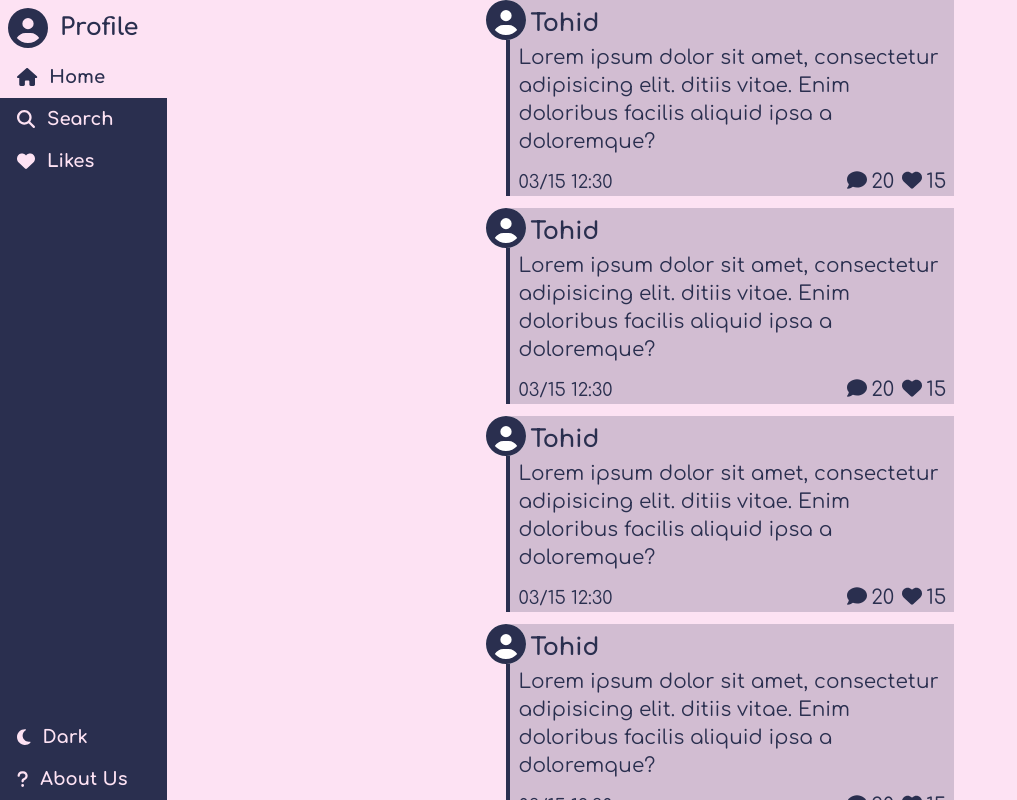
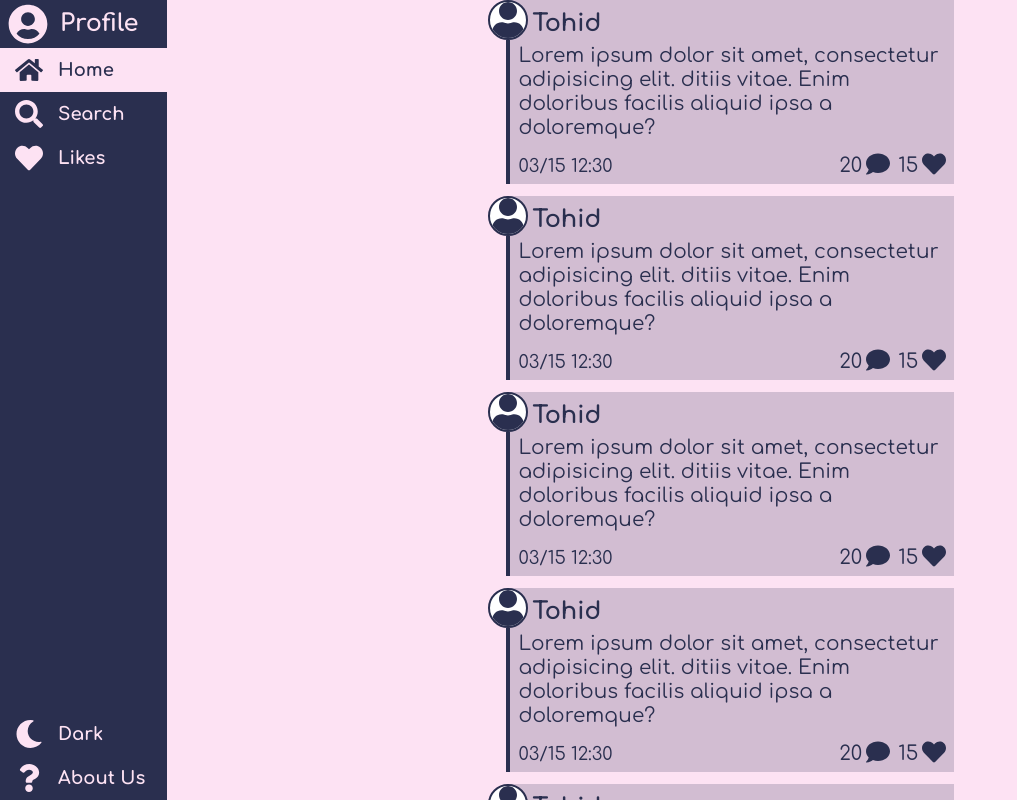
Before and after one commit to TohidEq/blog-json-server, a React (Vite) app: page / in a window 1280 px wide. Shown: the whole page, without its empty margins (0-1017 px from the left). Built offline with nearby package versions, Linux system fonts and the light colour scheme; no server answers; what @nhost/react, @nhost/react-apollo would draw is missing.

Commit message:
add react-icons package and change some styles

```diff
--- a/package.json
+++ b/package.json
@@ -23,6 +23,7 @@
     "nhost-js-sdk": "^3.1.0",
     "react": "^18.2.0",
     "react-dom": "^18.2.0",
+    "react-icons": "^4.8.0",
     "react-router-dom": "^6.10.0",
     "tailwindcss": "^3.3.1"
   },
--- a/src/components/card/Card.css
+++ b/src/components/card/Card.css
@@ -8,10 +8,9 @@
     relative
     justify-start
     items-center
-
     sm:h-10
-    ml-[18px]
-    sm:ml-5
+    ml-[17px]
+    sm:ml-[22px]
     w-fit;
 }
 .card .profile svg {
@@ -32,7 +31,7 @@
 
 /* text */
 .card p.text {
-  @apply text-lg sm:text-[20px] px-2 pb-1 pt-1
+  @apply text-base sm:text-[20px] px-2 pb-1 pt-1
    border-light-dark-2 border-l-2 sm:border-l-4;
 }
 
@@ -40,20 +39,21 @@
 .card .post-information {
   @apply flex justify-between
     pt-2
+    pb-1
     px-2
      border-light-dark-2 border-l-2 sm:border-l-4;
 }
 .card .post-information .icons {
-  @apply sm:h-5;
+  @apply flex;
 }
 .card .post-information a {
-  @apply sm:h-5 odd:pr-2 inline;
+  @apply odd:pr-2 flex;
 }
 .card .post-information .icons svg {
-  @apply sm:h-5 sm:w-5 pr-1;
+  @apply h-5 w-5 ml-1 sm:h-6 sm:w-6;
 }
 .card .post-information .icons span {
-  @apply text-base sm:text-xl sm:h-5;
+  @apply text-base sm:text-xl;
 }
 .card .post-information .date {
   @apply text-base sm:text-lg;
--- a/src/components/card/Card.tsx
+++ b/src/components/card/Card.tsx
@@ -1,13 +1,6 @@
 import React from "react";
-import { FontAwesomeIcon } from "@fortawesome/react-fontawesome";
-import {
-  faUserCircle as fasUser,
-  faHome as fasHome,
-  faHeart as fasHeart,
-  faComment as fasComment,
-} from "@fortawesome/free-solid-svg-icons";
-import { faUser as farUser } from "@fortawesome/free-regular-svg-icons";
 import { Link } from "react-router-dom";
+import { FaUser, FaComment, FaHeart } from "react-icons/fa";
 
 type Props = {
   name: string;
@@ -21,7 +14,7 @@ const Card = (props: Props) => {
   return (
     <div className="card">
       <Link to={"/some-user-profile"} className="profile">
-        <FontAwesomeIcon icon={fasUser} />
+        <FaUser className="border-[1px] sm:border-2" />
         <span className="profile-name">{props.name}</span>
       </Link>
       <p className="text">{props.text}</p>
@@ -29,12 +22,12 @@ const Card = (props: Props) => {
         <span className="date">{props.date}</span>
         <div className="icons">
           <Link to={"/"}>
-            <FontAwesomeIcon icon={fasComment} />
             <span>{props.likes}</span>
+            <FaComment />
           </Link>
           <Link to={"/"}>
-            <FontAwesomeIcon icon={fasHeart} />
             <span>{props.comments}</span>
+            <FaHeart />
           </Link>
         </div>
       </div>
--- a/src/components/pages/signInUp/SignIn.tsx
+++ b/src/components/pages/signInUp/SignIn.tsx
@@ -1,12 +1,7 @@
 import React from "react";
 import { useState } from "react";
 
-import { FontAwesomeIcon } from "@fortawesome/react-fontawesome";
-import {
-  faEye as fasEye,
-  faEyeSlash as fasEye2,
-} from "@fortawesome/free-solid-svg-icons";
-import { faUser as farUser } from "@fortawesome/free-regular-svg-icons";
+import { FaEye, FaEyeSlash } from "react-icons/fa";
 import { Link } from "react-router-dom";
 import { validEmail, validPassword } from "../../../utils/regex";
 
@@ -75,7 +70,7 @@ const SignIn = (props: Props) => {
             placeholder="Password"
           />
           <div className="show-passwrd" onClick={showPasswrdHandler}>
-            <FontAwesomeIcon icon={showPasswrd ? fasEye : fasEye2} />
+            {showPasswrd ? <FaEye /> : <FaEyeSlash />}
           </div>
         </div>
         <div className="btns">
--- a/src/components/pages/signInUp/SignUp.tsx
+++ b/src/components/pages/signInUp/SignUp.tsx
@@ -1,12 +1,7 @@
 import React from "react";
 import { useState } from "react";
 
-import { FontAwesomeIcon } from "@fortawesome/react-fontawesome";
-import {
-  faN,
-  faEye as fasEye,
-  faEyeSlash as fasEye2,
-} from "@fortawesome/free-solid-svg-icons";
+import { FaEye, FaEyeSlash } from "react-icons/fa";
 import { faUser as farUser } from "@fortawesome/free-regular-svg-icons";
 import { Link } from "react-router-dom";
 import { validEmail, validPassword, validName } from "../../../utils/regex";
@@ -115,7 +110,7 @@ const SignUp = (props: Props) => {
             placeholder="Password"
           />
           <div className="show-passwrd" onClick={showPasswrdHandler}>
-            <FontAwesomeIcon icon={showPasswrd ? fasEye : fasEye2} />
+            {showPasswrd ? <FaEye /> : <FaEyeSlash />}
           </div>
         </div>
         <div className="btns">
--- a/src/components/sidebar/Sidebar.css
+++ b/src/components/sidebar/Sidebar.css
@@ -19,27 +19,32 @@ aside .side-links {
   @apply last:absolute last:bottom-0 flex flex-wrap;
 }
 aside .side-item {
-  @apply snap-center transition-colors duration-150 flex items-center  w-full text-lg;
+  @apply snap-center transition-colors duration-150 flex items-center  w-full text-lg h-11;
 }
 
 aside .side-item span {
   @apply hidden sm:inline-block font-bold;
 }
-.side-links svg {
-  @apply sm:w-fit px-4 mx-auto sm:mx-0  sm:pl-[17px] sm:pr-3 py-3 overflow-hidden;
+
+.side-links .svg {
+  @apply w-8 h-8 mx-auto sm:mx-[13px] p-0.5;
 }
 
 aside .side-profile {
-  @apply text-2xl;
+  @apply text-2xl h-12;
 }
 aside .side-profile span {
   @apply pl-1;
 }
-aside .side-profile svg {
-  @apply w-10 h-10 p-2 overflow-hidden;
+aside .side-profile .svg {
+  @apply w-10 h-10 mx-2 overflow-hidden;
+}
+aside .side-item svg {
+  @apply w-full h-full;
 }
 
 /* theme colors */
+
 aside {
   @apply bg-light-dark-2 text-light-light-1;
 }
--- a/src/components/sidebar/Sidebar.tsx
+++ b/src/components/sidebar/Sidebar.tsx
@@ -1,14 +1,14 @@
 import { FontAwesomeIcon } from "@fortawesome/react-fontawesome";
+
 import {
-  faUserCircle as fasUser,
-  faHome as fasHome,
-  faHeart as fasHeart,
-  faSearch as fasSearch,
-  faQuestion as fasQues,
-  faMoon as fasDark,
-  faLightbulb as fasLight,
-} from "@fortawesome/free-solid-svg-icons";
-import { faUser as farUser } from "@fortawesome/free-regular-svg-icons";
+  FaUserCircle,
+  FaHome,
+  FaHeart,
+  FaSearch,
+  FaQuestion,
+  FaMoon,
+  FaSun,
+} from "react-icons/fa";
 import React from "react";
 
 import { Link, NavLink } from "react-router-dom";
@@ -31,35 +31,45 @@ const Sidebar = (props: Props) => {
     <aside>
       {/* Profile of SignIn/Up --> */}
       <NavLink to={"/profile"} className="side-item side-profile">
-        <FontAwesomeIcon icon={fasUser} />
+        <div className="svg rounded-full overflow-hidden">
+          <FaUserCircle />
+        </div>
         <span>Profile</span>
       </NavLink>
       {/* <-- end profile or SignIn/Up */}
       <div className="side-links-container">
         <div className="side-links">
           <NavLink to={"/"} className="side-item" end>
-            <FontAwesomeIcon icon={fasHome} />
+            <div className="svg">
+              <FaHome />
+            </div>
             <span>Home</span>
           </NavLink>
 
           <NavLink to={"/search"} className="side-item">
-            <FontAwesomeIcon icon={fasSearch} />
+            <div className="svg">
+              <FaSearch />
+            </div>
             <span>Search</span>
           </NavLink>
 
           <NavLink to={"/likes"} className="side-item">
-            <FontAwesomeIcon icon={fasHeart} />
+            <div className="svg">
+              <FaHeart />
+            </div>
             <span>Likes</span>
           </NavLink>
         </div>
 
         <div className="side-links ">
           <button className="side-item" onClick={changeMode}>
-            <FontAwesomeIcon icon={mode == "dark" ? fasLight : fasDark} />
+            <div className="svg">{mode == "dark" ? <FaSun /> : <FaMoon />}</div>
             <span>{mode == "dark" ? "Light" : "Dark"}</span>
           </button>
           <NavLink to={"/about-us"} className="side-item">
-            <FontAwesomeIcon icon={fasQues} />
+            <div className="svg">
+              <FaQuestion />
+            </div>
             <span>About Us</span>
           </NavLink>
         </div>
--- a/src/css/index.css
+++ b/src/css/index.css
@@ -522,6 +522,23 @@ video {
   display: block;
 }
 
+.overflow-hidden{
+  overflow: hidden;
+}
+
+.rounded-full{
+  border-radius: 9999px;
+}
+
+.border-\[1px\]{
+  border-width: 1px;
+}
+
+.bg-purple{
+  --tw-bg-opacity: 1;
+  background-color: rgb(143 67 238 / var(--tw-bg-opacity));
+}
+
 .pt-2{
   padding-top: 0.5rem;
 }
@@ -543,6 +560,10 @@ video {
   .sm\:w-fit{
     width: -moz-fit-content;
     width: fit-content;
+  }
+
+  .sm\:border-2{
+    border-width: 2px;
   }
 }
 
@@ -743,6 +764,7 @@ aside .side-links:last-child{
 
 aside .side-item{
   display: flex;
+  height: 2.75rem;
   width: 100%;
   scroll-snap-align: center;
   align-items: center;
@@ -764,28 +786,23 @@ aside .side-item span{
   }
 }
 
-.side-links svg{
+.side-links .svg{
   margin-left: auto;
   margin-right: auto;
-  overflow: hidden;
-  padding-left: 1rem;
-  padding-right: 1rem;
-  padding-top: 0.75rem;
-  padding-bottom: 0.75rem;
+  height: 2rem;
+  width: 2rem;
+  padding: 0.125rem;
 }
 
 @media (min-width: 640px){
-  .side-links svg{
-    margin-left: 0px;
-    margin-right: 0px;
-    width: -moz-fit-content;
-    width: fit-content;
-    padding-left: 17px;
-    padding-right: 0.75rem;
+  .side-links .svg{
+    margin-left: 13px;
+    margin-right: 13px;
   }
 }
 
 aside .side-profile{
+  height: 3rem;
   font-size: 1.5rem;
   line-height: 2rem;
 }
@@ -794,11 +811,17 @@ aside .side-profile span{
   padding-left: 0.25rem;
 }
 
-aside .side-profile svg{
+aside .side-profile .svg{
+  margin-left: 0.5rem;
+  margin-right: 0.5rem;
   height: 2.5rem;
   width: 2.5rem;
   overflow: hidden;
-  padding: 0.5rem;
+}
+
+aside .side-item svg{
+  height: 100%;
+  width: 100%;
 }
 
 /* theme colors */
@@ -1063,7 +1086,7 @@ input:autofill {
 
 .card .profile{
   position: relative;
-  margin-left: 18px;
+  margin-left: 17px;
   display: flex;
   width: -moz-fit-content;
   width: fit-content;
@@ -1073,7 +1096,7 @@ input:autofill {
 
 @media (min-width: 640px){
   .card .profile{
-    margin-left: 1.25rem;
+    margin-left: 22px;
     height: 2.5rem;
   }
 }
@@ -1120,8 +1143,8 @@ input:autofill {
   padding-right: 0.5rem;
   padding-bottom: 0.25rem;
   padding-top: 0.25rem;
-  font-size: 1.125rem;
-  line-height: 1.75rem;
+  font-size: 1rem;
+  line-height: 1.5rem;
 }
 
 @media (min-width: 640px){
@@ -1142,40 +1165,37 @@ input:autofill {
   padding-left: 0.5rem;
   padding-right: 0.5rem;
   padding-top: 0.5rem;
+  padding-bottom: 0.25rem;
 }
 
 @media (min-width: 640px){
   .card .post-information{
     border-left-width: 4px;
   }
+}
 
-  .card .post-information .icons{
-    height: 1.25rem;
-  }
+.card .post-information .icons{
+  display: flex;
 }
 
 .card .post-information a{
-  display: inline;
+  display: flex;
 }
 
 .card .post-information a:nth-child(odd){
   padding-right: 0.5rem;
 }
 
-@media (min-width: 640px){
-  .card .post-information a{
-    height: 1.25rem;
-  }
-}
-
 .card .post-information .icons svg{
-  padding-right: 0.25rem;
+  margin-left: 0.25rem;
+  height: 1.25rem;
+  width: 1.25rem;
 }
 
 @media (min-width: 640px){
   .card .post-information .icons svg{
-    height: 1.25rem;
-    width: 1.25rem;
+    height: 1.5rem;
+    width: 1.5rem;
   }
 }
 
@@ -1186,7 +1206,6 @@ input:autofill {
 
 @media (min-width: 640px){
   .card .post-information .icons span{
-    height: 1.25rem;
     font-size: 1.25rem;
     line-height: 1.75rem;
   }
```
Also changed, not shown: 1 other file (tests, documents, lock files or other folders).
